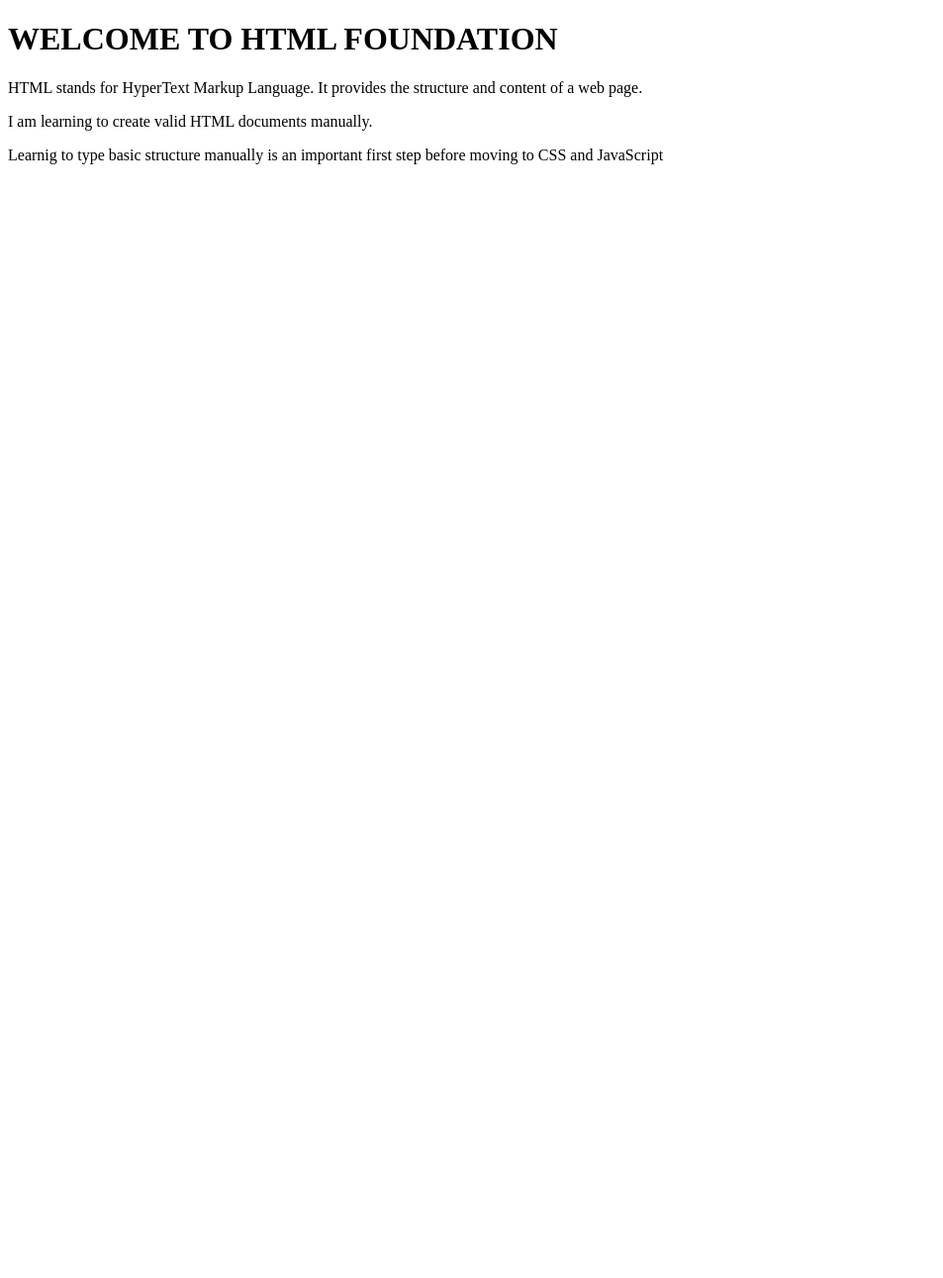
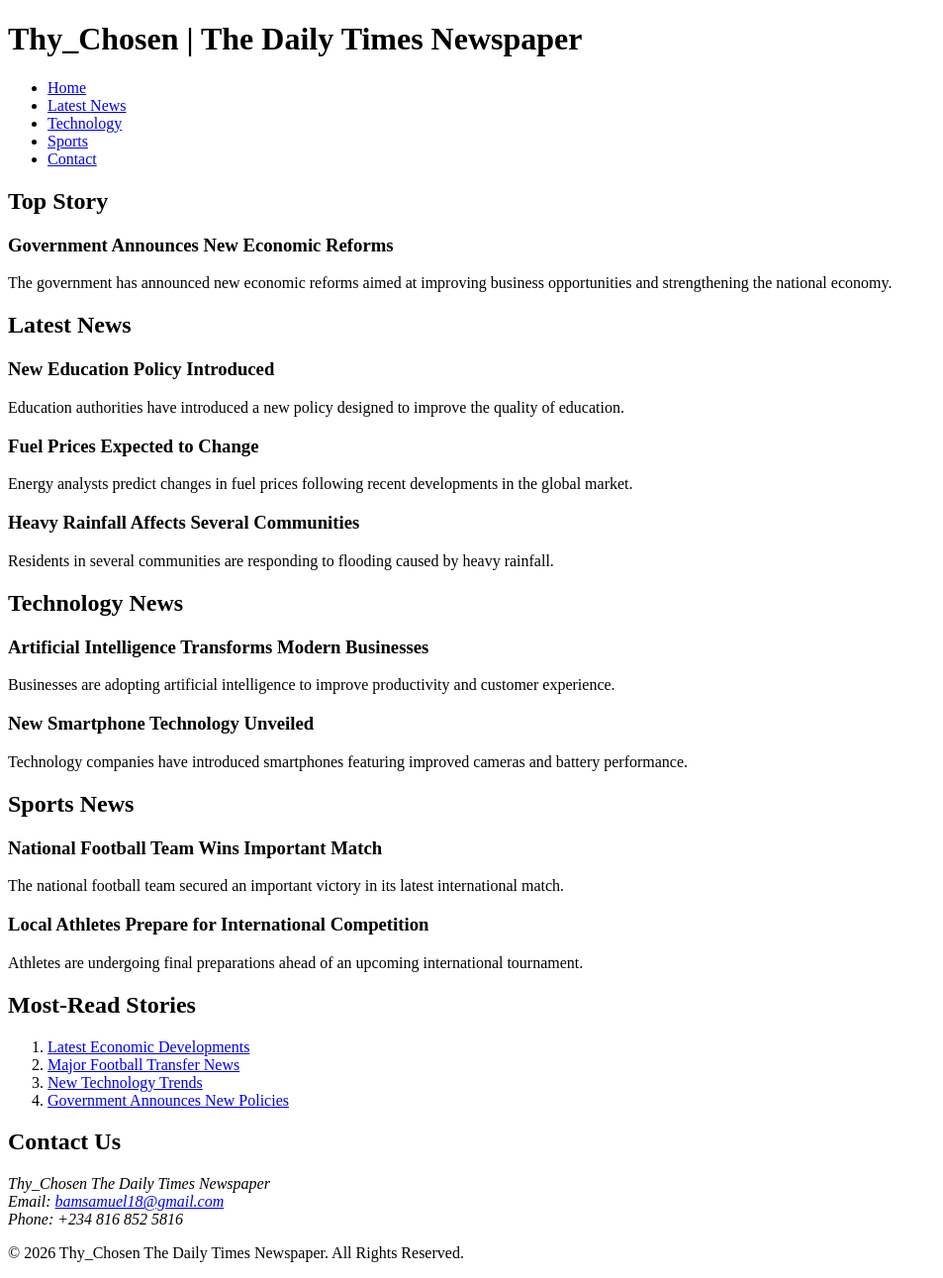
Before and after one commit to Altruist-09/html-foundation, a plain HTML site: page index.html in a window 1280 px wide. Shown: the whole page at 99% size, without its empty margins (0-953 px from the left). Before the commit the page ends 800 px from the top, so only its background shows below. Drawn offline with Linux system fonts and the light colour scheme.

Commit message:
Add files via upload
assignments2.6

```diff
--- a/index.html
+++ b/index.html
@@ -1,15 +1,158 @@
+
 <!DOCTYPE html>
 <html lang="en-US">
 <head>
-    <meta charset="utf-8"/>
-    <meta name="viewport" content="width=device-width,initial-scale=1.0"/>
-    <title>HTML Foundations - Assignment-01</title>
+    <meta charset="UTF-8">
+    <meta name="viewport" content="width=device-width, initial-scale=1.0">
+    <meta name="description" content="Welcome to Thy_Chosen dailytimes. We bring to you a real and true dily news going in Nigeria.">
+    <meta name="author" content="Bamisola, Gabriel Olatunde">
+    <title>THY_CHOSEN | dailytimes</title>
 </head>
+
 <body>
-    <!--This is my first HTML document. -->
-    <h1>WELCOME TO HTML FOUNDATION</h1>
-    <P>HTML stands for HyperText Markup Language. It provides the structure and content of a web page.</P>
-    <P>I am learning to create valid HTML documents manually.</P>
-    <P>Learnig to type basic structure manually is an important first step before moving to CSS and JavaScript</P>
+    <!-- Website Header -->
+    <header>
+        <h1>Thy_Chosen | The Daily Times Newspaper</h1>
+
+        <!-- Primary Navigation -->
+        <nav aria-label="Primary navigation">
+            <ul>
+                <li><a href="#home">Home</a></li>
+                <li><a href="#latest">Latest News</a></li>
+                <li><a href="#technology">Technology</a></li>
+                <li><a href="#sports">Sports</a></li>
+                <li><a href="#contact">Contact</a></li>
+            </ul>
+        </nav>
+    </header>
+
+    <!-- Main Content -->
+    <main id="home">
+
+        <!-- Top Story Section -->
+        <section aria-labelledby="top-story-heading">
+            <h2 id="top-story-heading">Top Story</h2>
+
+            <article>
+                <h3>Government Announces New Economic Reforms</h3>
+                <p>
+                    The government has announced new economic reforms
+                    aimed at improving business opportunities and
+                    strengthening the national economy.
+                </p>
+            </article>
+        </section>
+
+        <!-- Latest News Section -->
+        <section id="latest" aria-labelledby="latest-heading">
+            <h2 id="latest-heading">Latest News</h2>
+
+            <article>
+                <h3>New Education Policy Introduced</h3>
+                <p>
+                    Education authorities have introduced a new policy
+                    designed to improve the quality of education.
+                </p>
+            </article>
+
+            <article>
+                <h3>Fuel Prices Expected to Change</h3>
+                <p>
+                    Energy analysts predict changes in fuel prices
+                    following recent developments in the global market.
+                </p>
+            </article>
+
+            <article>
+                <h3>Heavy Rainfall Affects Several Communities</h3>
+                <p>
+                    Residents in several communities are responding
+                    to flooding caused by heavy rainfall.
+                </p>
+            </article>
+        </section>
+
+        <!-- Technology Section -->
+        <section id="technology" aria-labelledby="technology-heading">
+            <h2 id="technology-heading">Technology News</h2>
+
+            <article>
+                <h3>Artificial Intelligence Transforms Modern Businesses</h3>
+                <p>
+                    Businesses are adopting artificial intelligence
+                    to improve productivity and customer experience.
+                </p>
+            </article>
+
+            <article>
+                <h3>New Smartphone Technology Unveiled</h3>
+                <p>
+                    Technology companies have introduced smartphones
+                    featuring improved cameras and battery performance.
+                </p>
+            </article>
+        </section>
+
+        <!-- Sports Section -->
+        <section id="sports" aria-labelledby="sports-heading">
+            <h2 id="sports-heading">Sports News</h2>
+
+            <article>
+                <h3>National Football Team Wins Important Match</h3>
+                <p>
+                    The national football team secured an important
+                    victory in its latest international match.
+                </p>
+            </article>
+
+            <article>
+                <h3>Local Athletes Prepare for International Competition</h3>
+                <p>
+                    Athletes are undergoing final preparations
+                    ahead of an upcoming international tournament.
+                </p>
+            </article>
+        </section>
+
+        <!-- Sidebar / Most Read Stories -->
+        <aside aria-labelledby="most-read-heading">
+            <h2 id="most-read-heading">Most-Read Stories</h2>
+
+            <ol>
+                <li>
+                    <a href="#">Latest Economic Developments</a>
+                </li>
+                <li>
+                    <a href="#">Major Football Transfer News</a>
+                </li>
+                <li>
+                    <a href="#">New Technology Trends</a>
+                </li>
+                <li>
+                    <a href="#">Government Announces New Policies</a>
+                </li>
+            </ol>
+        </aside>
+
+    </main>
+
+    <!-- Website Footer -->
+    <footer id="contact">
+        <h2>Contact Us</h2>
+
+        <address>
+             Thy_Chosen The Daily Times Newspaper<br>
+            Email:
+            <a href="mailto:bamsamuel18@gmail.com">
+                bamsamuel18@gmail.com
+            </a><br>
+            Phone: +234 816 852 5816
+        </address>
+
+        <p>
+            &copy; 2026 Thy_Chosen The Daily Times Newspaper. All Rights Reserved.
+        </p>
+    </footer>
+
 </body>
 </html>
```
